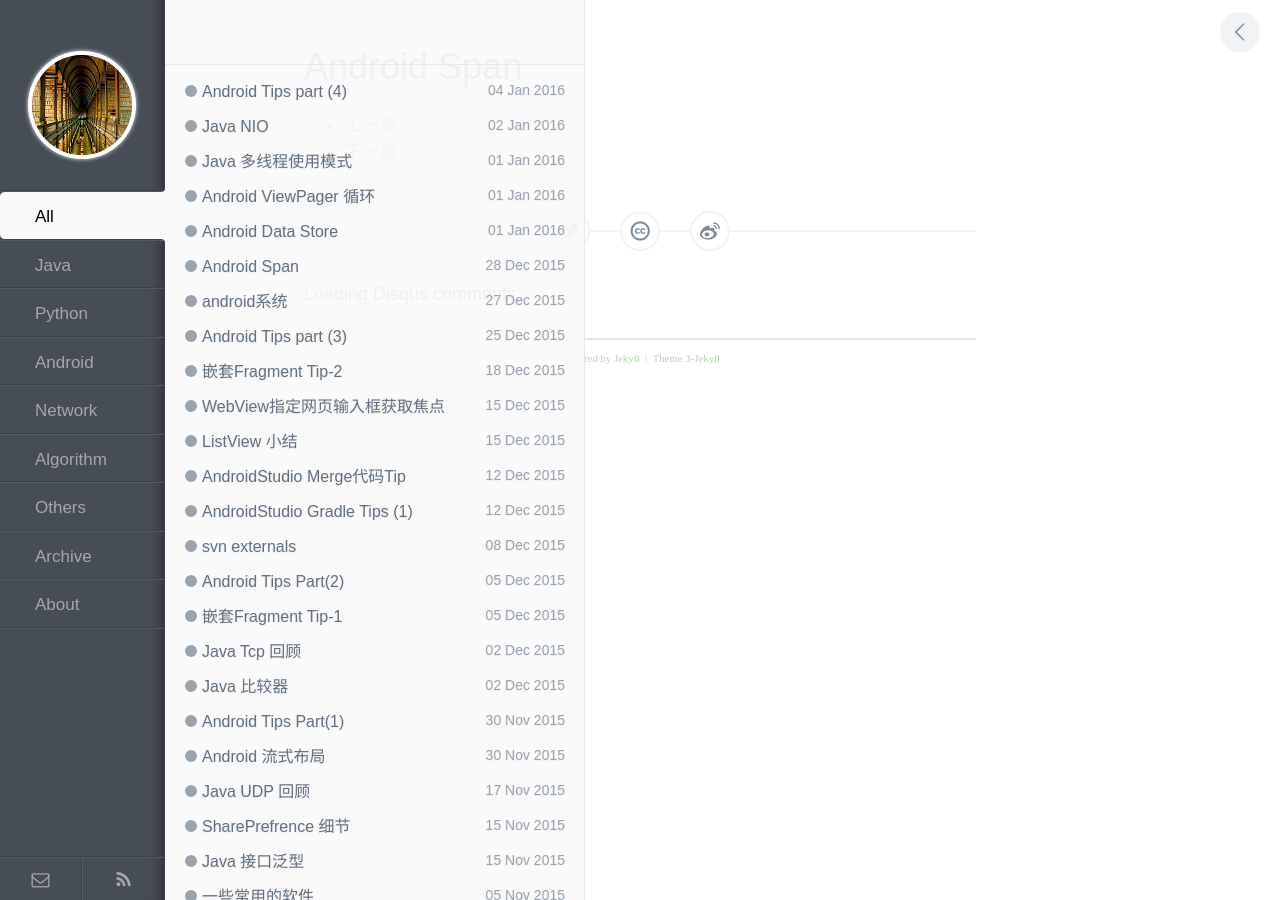
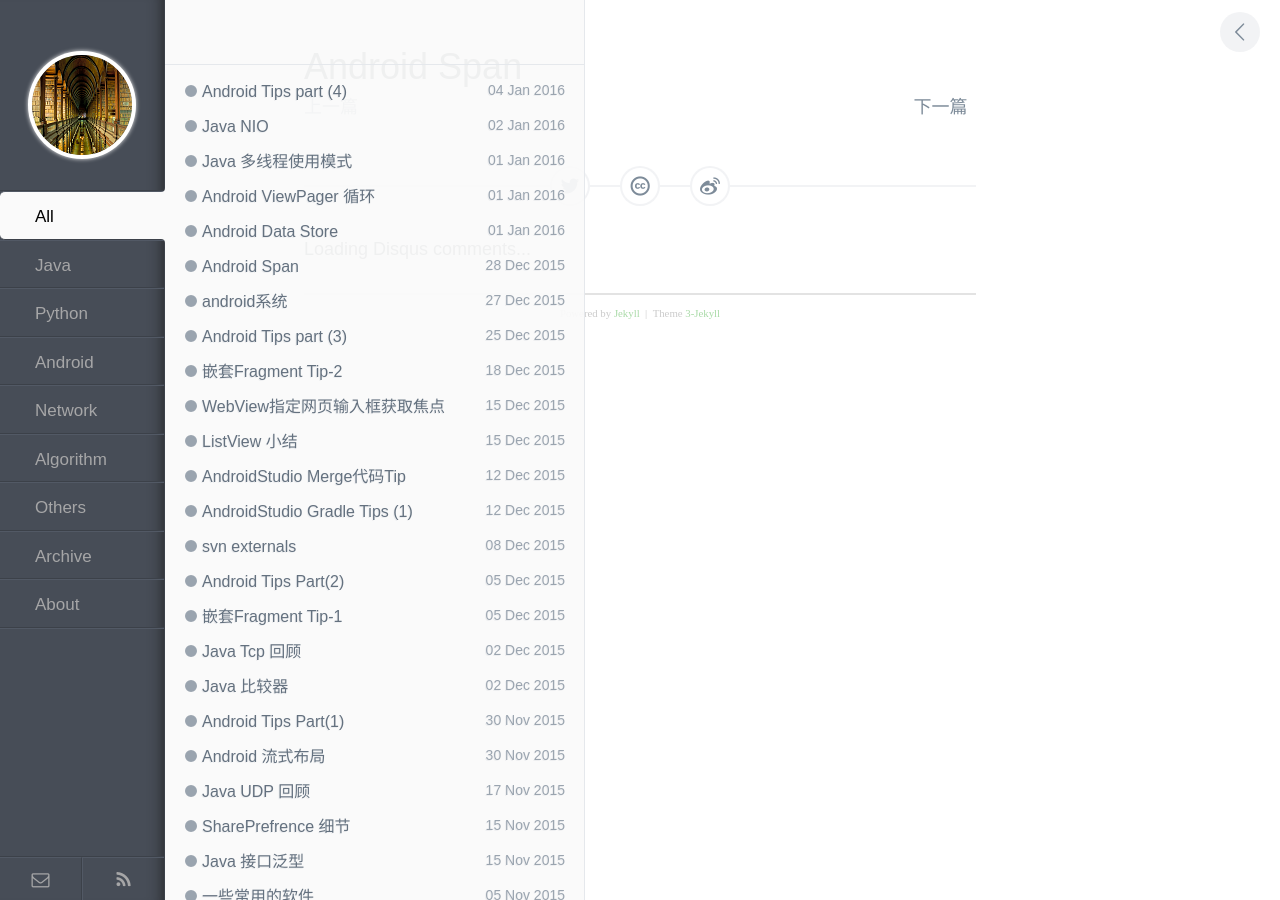
Before and after one commit to enlipan/enlipan.github.io, a Jekyll site: the page built from _posts/2015-12-28-android-span.md, in a window 1280 px wide. Built offline with Jekyll 4.4.1, drawn with Linux system fonts in a browser that asks for light colours; comment, search, counter and statistics services are not loaded.

Commit message:
post mode  post.html

```diff
--- a/_layouts/post.html
+++ b/_layouts/post.html
@@ -7,17 +7,19 @@ layout: index
   {{ content }}
 
  <div class="pl__title">
-      <ul>
+      <div id = "post_pre_a_pre">
         {% if page.previous %}
-        <li class="pl__title"><a href="{{ BASE_PATH }}{{ page.previous.url }} " title="{{ page.previous.title }}" class="pl__title">上一篇</a></li>
+        <a href="{{ BASE_PATH }}{{ page.previous.url }} " title="{{ page.previous.title }}" class="pl__title">上一篇</a>
         {% else %}
         {% endif %}
+        </div>
+        <div id = "post_next_a_next">
         {% if page.next %}
-        <li class="pl__title"><a href="{{ BASE_PATH }}{{ page.next.url }}" title="{{ page.next.title }}"  class="pl__title">下一篇</a></li>
+        <a href="{{ BASE_PATH }}{{ page.next.url }}" title="{{ page.next.title }}"  class="pl__title">下一篇</a>
         {% else %}
         {% endif %}
-      </ul>
-    </div>
+       </div>
+</div>
 
 </article> <!-- end #post__content -->
 
--- a/assets/css/style.css
+++ b/assets/css/style.css
@@ -417,6 +417,18 @@ h1, h2, h3, h4, h5, h6 {
   max-height: 500px;
   border: 2px solid #e5e8ec;
   border-radius: 5px; }
+
+#post_pre_a_pre{
+  display: inline-block;
+  text-align:left;
+   width: 49%;
+}
+
+#post_next_a_next{
+  display: inline-block;
+  text-align:right;
+   width: 49%;
+}
 
 strong {
   font-weight: 600; }
```
